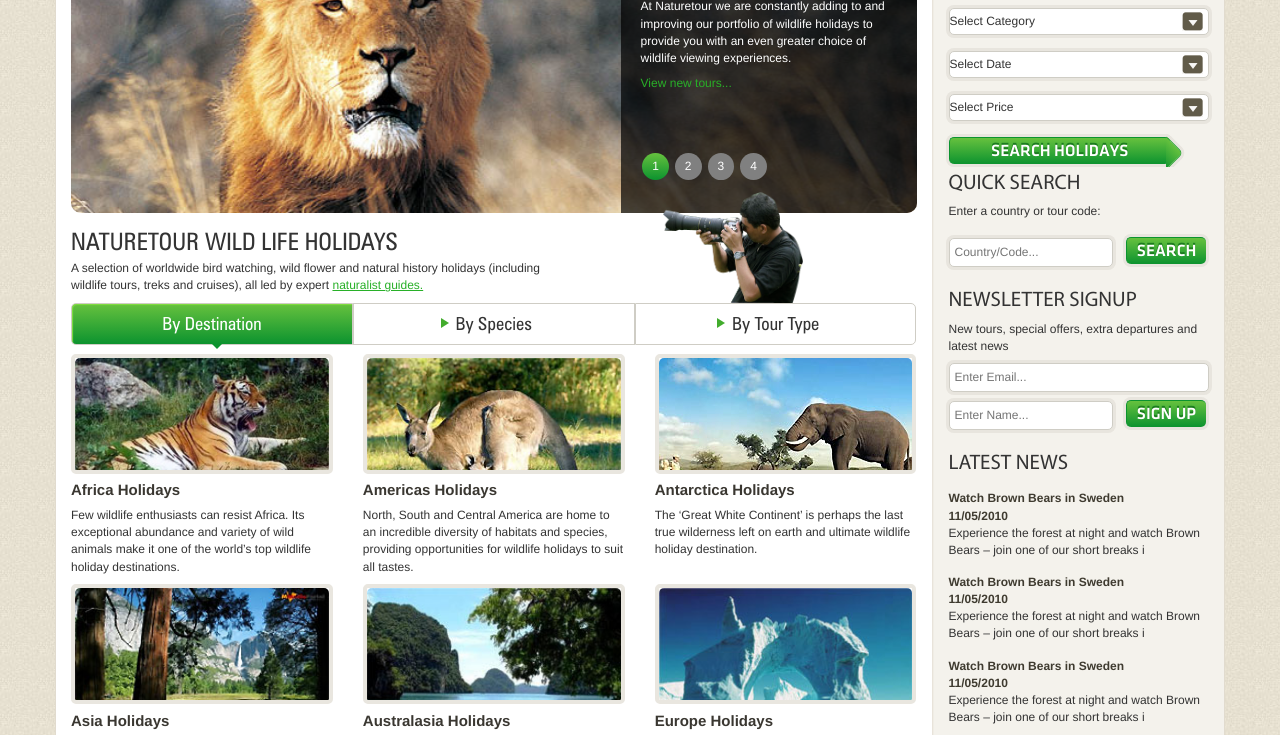
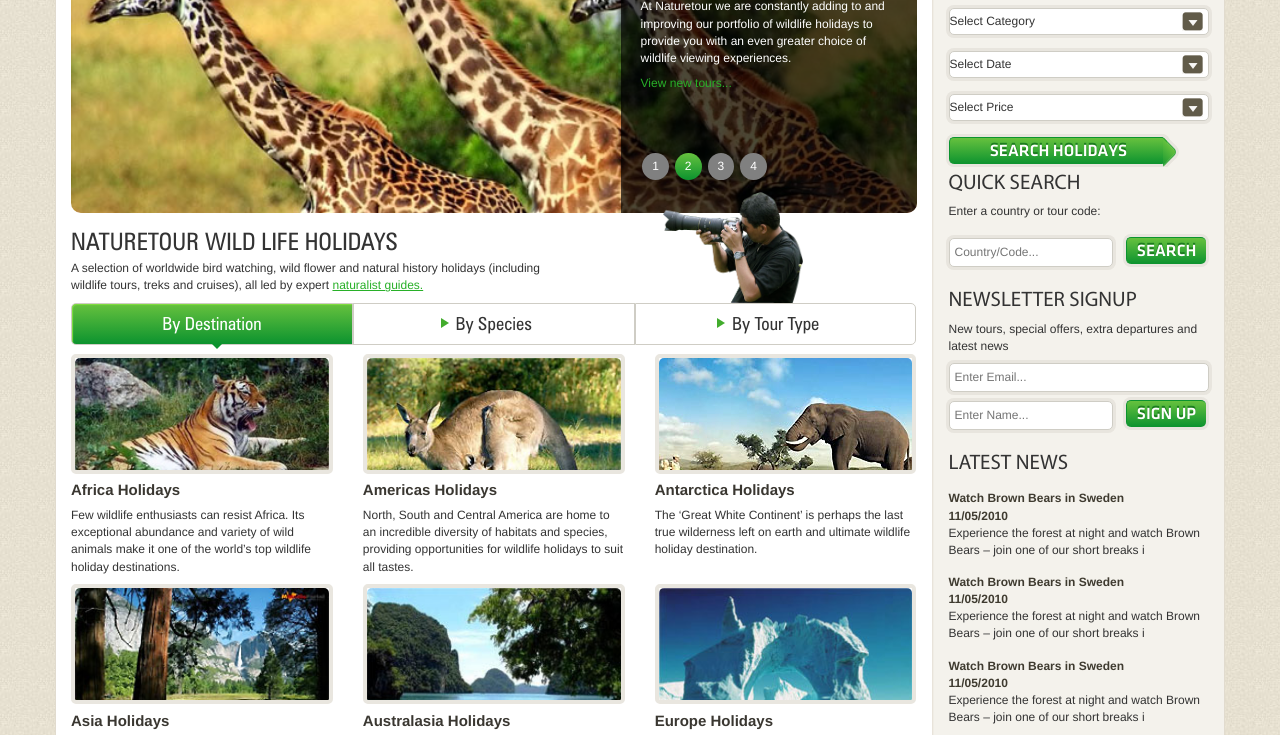
Before and after one commit to hirdbluebird/naturetour, a plain HTML site: page index.html in a window 1280 px wide. Shown: the part 290-1025 px from the top of the page. Drawn offline with nearby package versions, Linux system fonts and the light colour scheme.

Commit message:
slider timer added

```diff
--- a/js/all.js
+++ b/js/all.js
@@ -1,5 +1,6 @@
 $(document).ready(function() {
 
+	// adaptive slider width
 	var sliderWidth = $('.mask').width();
 	$('.mask').css({'height' : sliderWidth/2.7 + 'px'});
 	$(window).resize(function() {
@@ -7,12 +8,14 @@ $(document).ready(function() {
 		$('.mask').css({'height' : sliderWidth/2.7 + 'px'});
 	});
 
+	//tab buttons trigger in posts area
 	$('ul.post-tabs li').on('click', function(event) {
 		if(!$(event.target).is('active-tab')) {
 			$(this).addClass('active-tab').siblings().removeClass('active-tab');
 		};
 	});
 
+	//sidebar and main content same column width
 	var mainContentHeight = $('.main-content').height();
 	var sideBarHeight = $('.sidebar').height();
 	if (mainContentHeight > sideBarHeight) {
@@ -21,22 +24,62 @@ $(document).ready(function() {
 		$('.main-content').css({'height': (sideBarHeight+17) + 'px'});
 	}
 
+	//
+	//slider
+	//
 	var slideCount = $('.slide-container .slide').size();
 	var count = 0;
 	while (count < slideCount) {
-		$('ul.triggers').append('<li>' + (count + 1) + '</li>');
+		$('ul.triggers').append('<li>' + (count + 1) + '</li>'); //adds trigger buttons to html depending on slides number
 		count = count + 1;
 	}
 
+	//adding class to trigger, which index match with slide index
+	function lightTrigger(index) {
+		$('ul.triggers li').removeClass('active-trigger').eq(index).addClass('active-trigger');
+	};
+
+	//when page loaded, add showing first slide and lights first trigger
 	$('.slide-container .slide').first().addClass('active-slide');
-	var activeSlideIndex = $('.slide-container .active-slide').index();
-	$('ul.triggers li').eq(activeSlideIndex).addClass('active-trigger');
+	lightTrigger(0);
 
+	//switch slides, equal to clicked trigger
 	$('ul.triggers li').on('click', function() {
 		var triggerIndex = $(this).index();
-		$(this).addClass('active-trigger').siblings().removeClass('active-trigger');
-		$('.slide-container .slide').siblings().removeClass('active-slide');
-		$('.slide-container .slide').eq(triggerIndex).addClass('active-slide');
+		lightTrigger(triggerIndex);
+		$('.slide-container .slide').removeClass('active-slide').eq(triggerIndex).addClass('active-slide');
 	});
 
+
+	slideCount = slideCount - 1;
+
+	function startSlide() {
+		var slideAutoChange = setInterval(function() {
+			var activeSlideIndex = $('.slide-container .active-slide').index();
+			if ( slideCount === activeSlideIndex) {
+				$('.slide-container .slide').removeClass('active-slide').first().addClass('active-slide');
+				lightTrigger(0);
+			} else {
+				$('.slide-container .active-slide').removeClass('active-slide').next().addClass('active-slide');
+				lightTrigger(activeSlideIndex + 1);
+			};
+		}, 1000);
+	}
+
+	function stopSlide() {
+		var stopSlideChange = clearInterval(slideAutoChange);
+	}
+
+	startSlide();
+	stopSlide();
+
+	$('.slide-container .slide')
+		.mouseover(function() {
+			clearInterval(slideAutoChange);
+		})
+		.mouseout(function() {
+			startSlide();
+		});
+
+
 });
--- a/sass/modules/_components.scss
+++ b/sass/modules/_components.scss
@@ -5,6 +5,7 @@
 		border-radius: 10px;
 		.slide-container {
 			.slide {
+				animation: all 0.3s linear;
 				position: absolute;
 				opacity: 0;
 				width:100%;
--- a/sass/modules/_sections.scss
+++ b/sass/modules/_sections.scss
@@ -77,7 +77,7 @@ main {
 		.main-search-container {
 			& input {
 				border-right: none;
-				width: 85%;
+				width: 84%;
 			}
 			& input,
 			& div {
@@ -96,9 +96,9 @@ main {
 					float: right;
 					border-radius: 5px;
 					position: absolute;
-					padding: 12px;
+					padding: 11px;
 					left: -14px;
-					top: 11px;
+					bottom: 3px;
 					border: 1px solid #2da433;
 				}
 			}
```
Also changed, not shown: index.html (+1 -0 lines), css/main.css.
